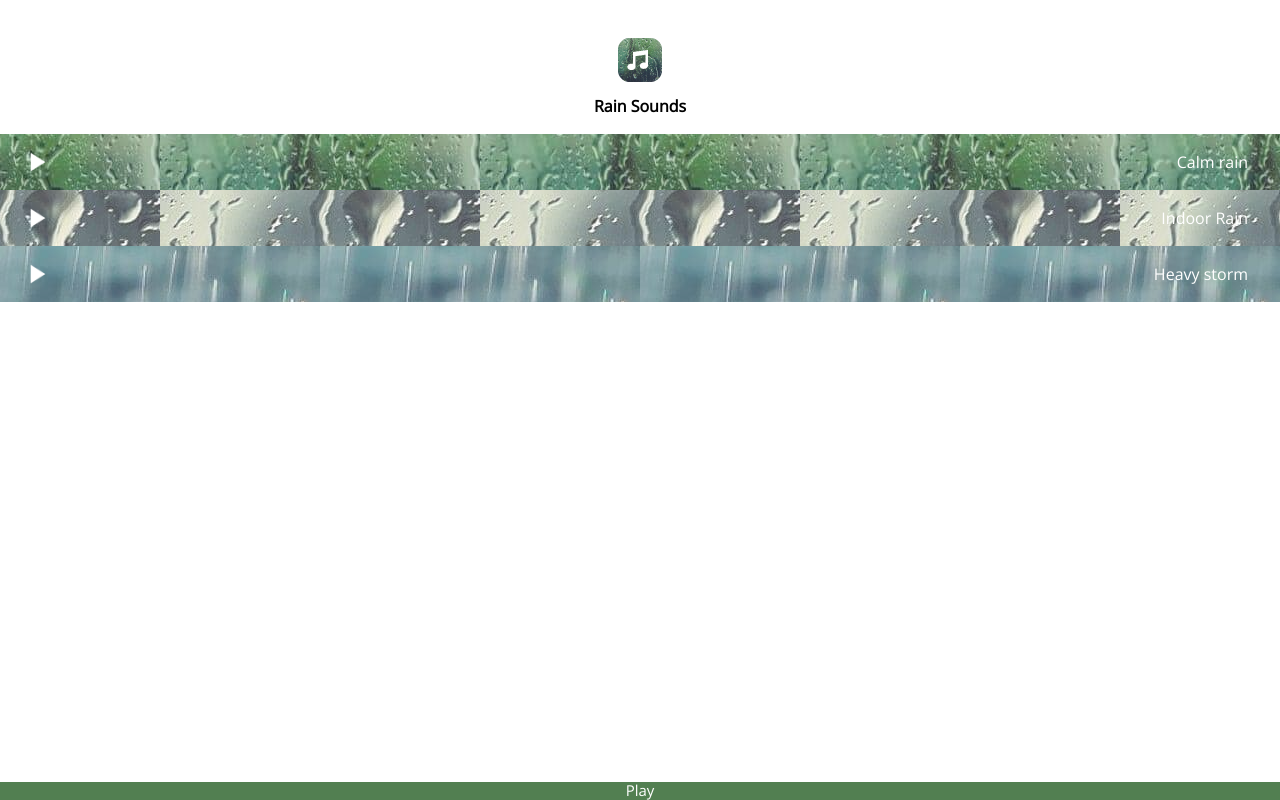
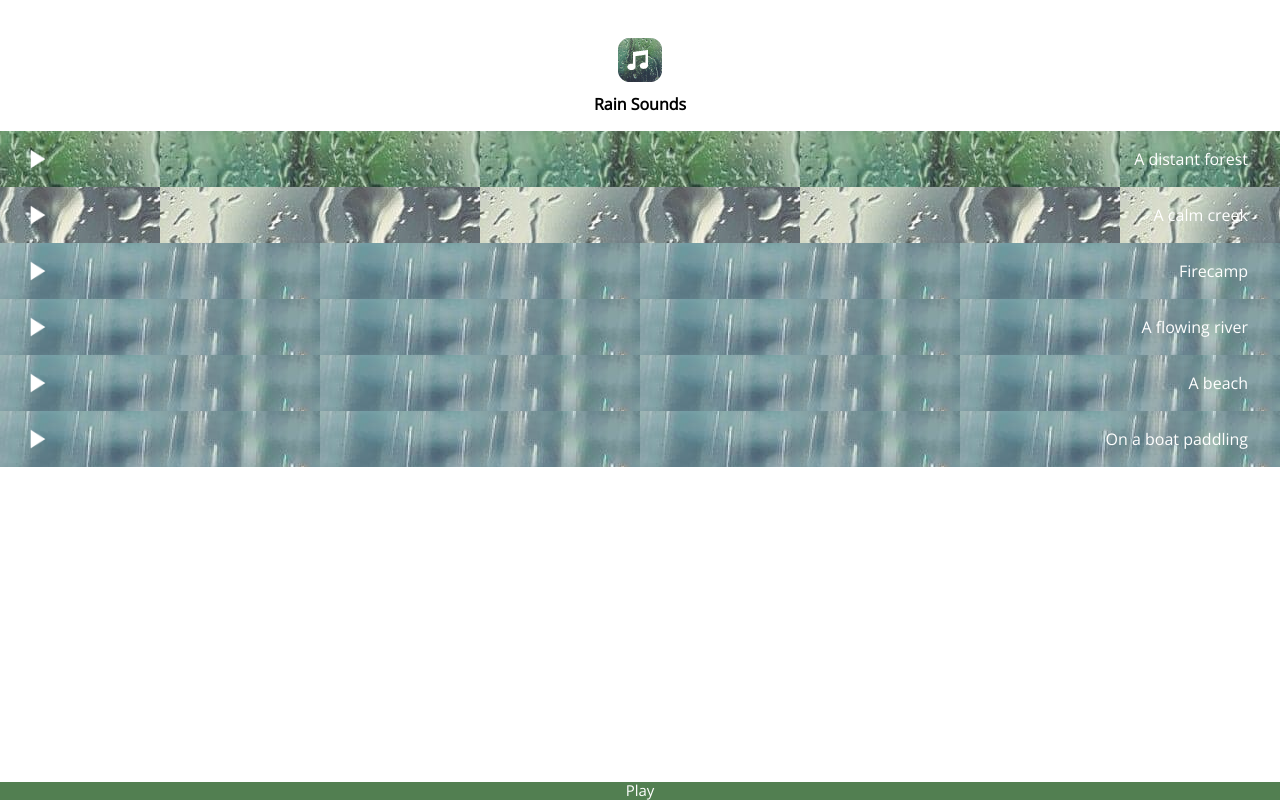
Before and after one commit to Cedrati-Brahim/Nature-sounds, a plain HTML site: page index.html in a window 1280 px wide. Drawn offline with nearby package versions, Linux system fonts and the light colour scheme.

Commit message:
RENAMED: variables appropriatly - ADDED: reference to additional sound effects

```diff
--- a/app.js
+++ b/app.js
@@ -2,10 +2,13 @@ var keyLeft
 var keyCenter
 var keyRight
 var playing = false;
-var firstRainSound = new Audio("sound/rain1-looped.mp3");
-var secondRainSound = new Audio("sound/rain2-looped.mp3");
-var thirdRainSound = new Audio("sound/rain3-looped.mp3");
-var rainSound = [firstRainSound, secondRainSound, thirdRainSound];
+var Sound_1 = new Audio("sound/Forest.mp3");
+var Sound_2 = new Audio("sound/Creek.mp3");
+var Sound_3 = new Audio("sound/Fireplace.mp3");
+var Sound_4 = new Audio("sound/River.mp3");
+var Sound_5 = new Audio("sound/Coast.mp3");
+var Sound_6 = new Audio("sound/Boat_Paddling.mp3");
+var natureSounds = [Sound_1, Sound_2, Sound_3,Sound_4, Sound_5, Sound_6];
 var playedSound;
 var loop = new SeamlessLoop();
 
@@ -22,7 +25,7 @@ var loop = new SeamlessLoop();
 
 
 window.onload = function() {
-    document.getElementById("firstRainSound").focus();
+    document.getElementById("natureSound_1").focus();
     setUp();
     start();
 };
@@ -30,9 +33,12 @@ window.onload = function() {
 function start() {
 
 
-    loop.addUri("sound/rain1-looped.mp3", 13000, "rain0");
-    loop.addUri("sound/rain2-looped.mp3", 14000, "rain1");
-    loop.addUri("sound/rain3-looped.mp3", 14000, "rain2");
+    loop.addUri("sound/Forest.mp3", 54000, "sound0");
+    loop.addUri("sound/Creek.mp3", 30000, "sound1");
+    loop.addUri("sound/Fireplace.mp3", 28000, "sound2");
+    loop.addUri("sound/River.mp3", 32000, "sound3");
+    loop.addUri("sound/Coast.mp3", 121000, "sound4");
+    loop.addUri("sound/Boat_Paddling.mp3", 17000, "sound5");
 }
 
 
@@ -41,28 +47,28 @@ function playSound(index) {
 
     var playPauseIcon = document.activeElement.childNodes;
     if (playing) {
-        for (let i = 0; i < rainSound.length; i++) {
+        for (let i = 0; i < natureSounds.length; i++) {
             document.getElementById(i).style.backgroundImage = "url(icons/playIcon.png)";
         }
         playedSound.pause();
         loop.stop();
     } else {
-        playedSound = rainSound[index];
+        playedSound = natureSounds[index];
         playedSound.loop = true;
         // playedSound.play();
-        loop.start("rain" + index);
+        loop.start("sound" + index);
         playPauseIcon[1].style.backgroundImage = "url(icons/pauseIcon.png)";
 
     }
 
     playing = !playing;
 
-    if (playedSound != rainSound[index]) {
+    if (playedSound != natureSounds[index]) {
 
-        playedSound = rainSound[index];
+        playedSound = natureSounds[index];
         playedSound.loop = true;
         // playedSound.play();
-        loop.start("rain" + index);
+        loop.start("sound" + index);
         playPauseIcon[1].style.backgroundImage = "url(icons/pauseIcon.png)";
         playing = !playing;
 
@@ -141,7 +147,10 @@ function setUp() {
     document.getElementById("0").style.backgroundImage = "url(icons/playIcon.png)";
     document.getElementById("1").style.backgroundImage = "url(icons/playIcon.png)";
     document.getElementById("2").style.backgroundImage = "url(icons/playIcon.png)";
-    document.getElementById("firstRainSound").focus();
+    document.getElementById("3").style.backgroundImage = "url(icons/playIcon.png)";
+    document.getElementById("4").style.backgroundImage = "url(icons/playIcon.png)";
+    document.getElementById("5").style.backgroundImage = "url(icons/playIcon.png)";
+    document.getElementById("natureSound_1").focus();
 
 }
 
@@ -161,7 +170,7 @@ document.addEventListener("DOMContentLoaded", () => {
             ad.on('display', () => document.getElementById("softKeysContainer").style.display = "none")
             ad.on('close', () => {
                 document.getElementById("softKeysContainer").style.display = "block";
-                document.getElementById("firstRainSound").focus();
+                document.getElementById("natureSound_1").focus();
             })
         }
     })
@@ -185,7 +194,7 @@ const interval = setInterval(() => {
             ad.on('display', () => document.getElementById("softKeysContainer").style.display = "none")
             ad.on('close', () => {
                 document.getElementById("softKeysContainer").style.display = "block";
-                document.getElementById("firstRainSound").focus();
+                document.getElementById("natureSound_1").focus();
             })
         }
     })
--- a/index.html
+++ b/index.html
@@ -27,17 +27,29 @@
         <img src="icons/icon56x56.png" alt="icon" id="appIcon">
         <h4>Rain Sounds</h4>
         <div id="buttonContainer">
-            <div id="firstRainSound" class="items rainSoundButtons" tabindex="0" onclick="playSound(0)">
+            <div id="natureSound_1" class="items rainSoundButtons" tabindex="0" onclick="playSound(0)">
                 <div id="0" class="playButton"></div>
-                <p class="rainSoundDescription">Calm rain</p>
+                <p class="rainSoundDescription">A distant forest</p>
             </div>
-            <div id="secondRainSound" class="items rainSoundButtons" tabindex="1" onclick="playSound(1)">
+            <div id="natureSound_2" class="items rainSoundButtons" tabindex="1" onclick="playSound(1)">
                 <div id="1" class="playButton"></div>
-                <p class="rainSoundDescription">Indoor Rain</p>
+                <p class="rainSoundDescription">A calm creek</p>
             </div>
-            <div id="thirdRainSound" class="items rainSoundButtons" tabindex="2" onclick="playSound(2)">
+            <div id="natureSound_3" class="items rainSoundButtons" tabindex="2" onclick="playSound(2)">
                 <div id="2" class="playButton"></div>
-                <p class="rainSoundDescription">Heavy storm</p>
+                <p class="rainSoundDescription">Firecamp</p>
+            </div>
+            <div id="natureSound_4" class="items rainSoundButtons" tabindex="3" onclick="playSound(2)">
+                <div id="3" class="playButton"></div>
+                <p class="rainSoundDescription">A flowing river</p>
+            </div>
+            <div id="natureSound_5" class="items rainSoundButtons" tabindex="4" onclick="playSound(2)">
+                <div id="4" class="playButton"></div>
+                <p class="rainSoundDescription">A beach</p>
+            </div>
+            <div id="natureSound_6" class="items rainSoundButtons" tabindex="5" onclick="playSound(2)">
+                <div id="5" class="playButton"></div>
+                <p class="rainSoundDescription">On a boat paddling</p>
             </div>
         </div>
     </div>
--- a/indexStyles.css
+++ b/indexStyles.css
@@ -32,19 +32,34 @@ h4 {
     width: var(--unified-width);
 }
 
-#firstRainSound {
+#natureSound_1 {
     background-image: url("images/rain_img_1.jpg");
     background-position: center;
     opacity: 0.7;
 }
 
-#secondRainSound {
+#natureSound_2 {
     background-image: url("images/rain_img_2.jpg");
     background-position: center;
     opacity: 0.7;
 }
 
-#thirdRainSound {
+#natureSound_3 {
+    background-image: url("images/rain_img_3.jpg");
+    background-position: left;
+    opacity: 0.7;
+}
+#natureSound_4 {
+    background-image: url("images/rain_img_3.jpg");
+    background-position: left;
+    opacity: 0.7;
+}
+#natureSound_5 {
+    background-image: url("images/rain_img_3.jpg");
+    background-position: left;
+    opacity: 0.7;
+}
+#natureSound_6 {
     background-image: url("images/rain_img_3.jpg");
     background-position: left;
     opacity: 0.7;
```
